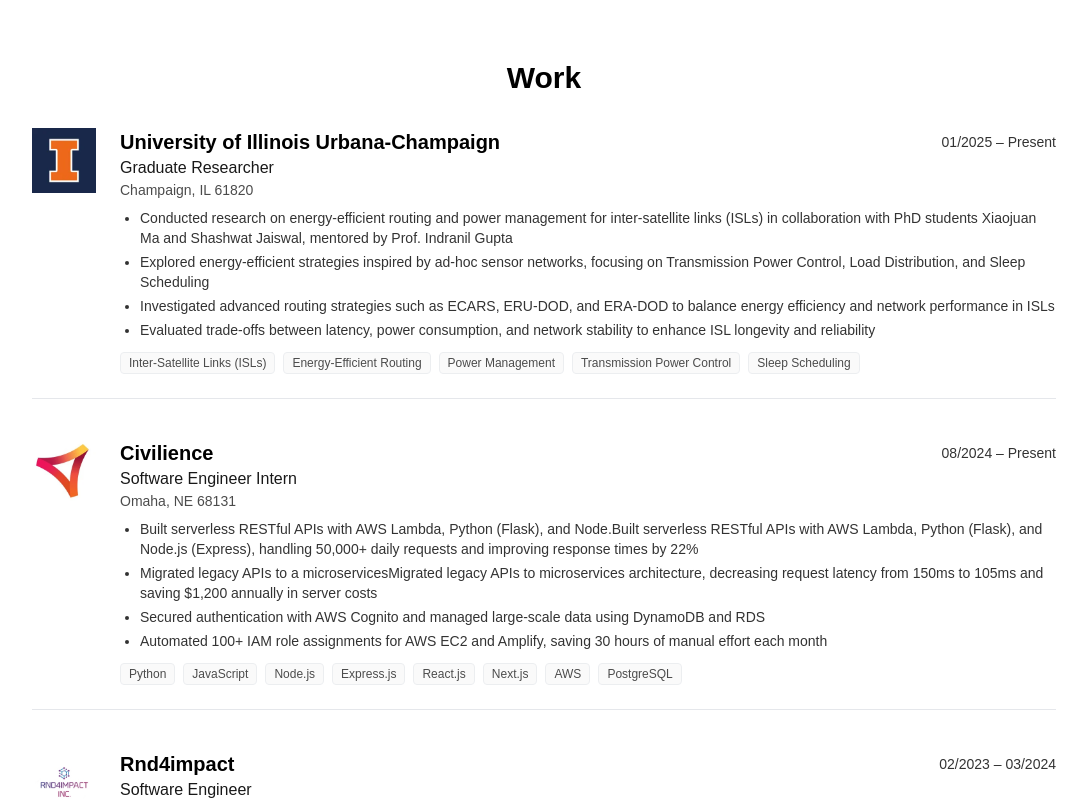
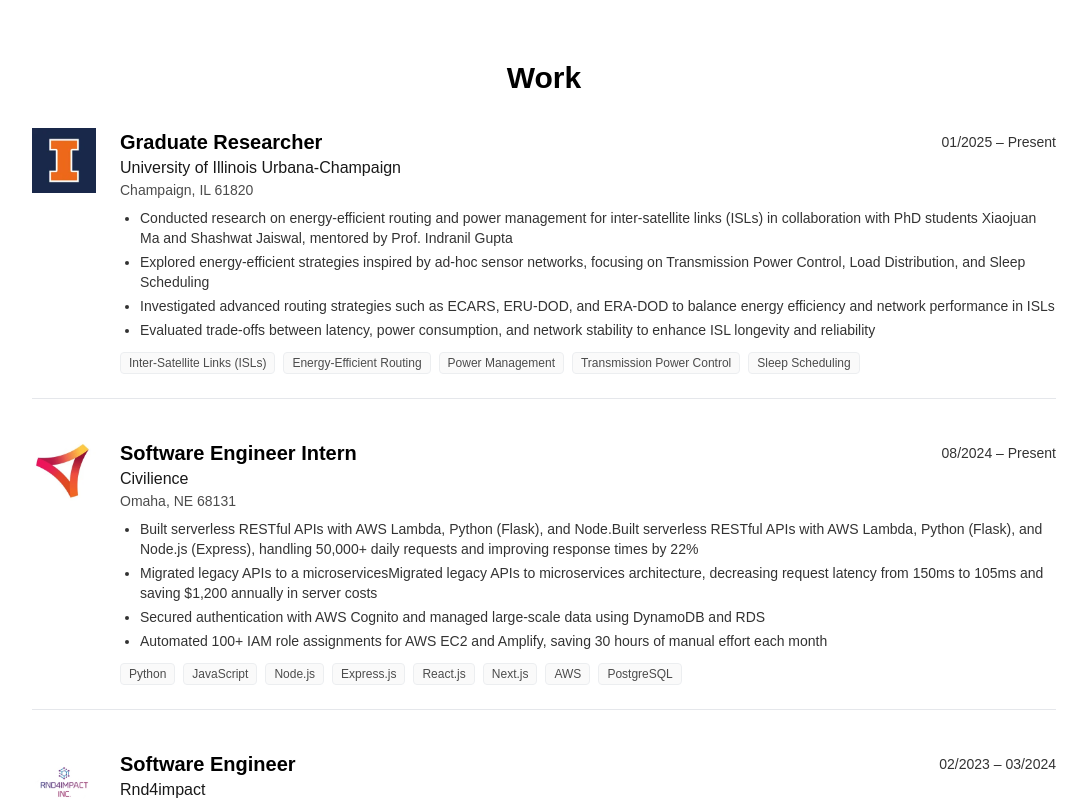
Before and after one commit to Shiyang-Zhao/Shiyang-Zhao.github.io, a Next.js app: page / in a window 1280 px wide. Shown: the part 1240-2040 px from the top of the page, without its empty margins (96-1183 px from the left). Built offline with nearby package versions, Linux system fonts and the light colour scheme.

Commit message:
change layout of work section

```diff
--- a/src/components/Work/Work.tsx
+++ b/src/components/Work/Work.tsx
@@ -23,22 +23,24 @@
               />
               <div className="flex-1">
                 <div className="flex flex-wrap justify-between items-center">
-                  <Link
-                    href={job.url}
-                    target="_blank"
-                    rel="noreferrer"
-                    className="text-xl font-semibold hover:underline"
-                  >
-                    {job.company}
-                  </Link>
+                  {/* 👇 Bold Job Title */}
+                  <span className="text-xl font-semibold">{job.jobTitle}</span>
+
                   <span className="text-sm text-[var(--clr-text)] opacity-80">
                     {job.startDate} – {job.endDate}
                   </span>
                 </div>
 
-                <p className="text-[var(--clr-text)] opacity-90">
-                  {job.jobTitle}
-                </p>
+                {/* 👇 Company Name as a link */}
+                <Link
+                  href={job.url}
+                  target="_blank"
+                  rel="noreferrer"
+                  className="hover:underline text-[var(--clr-text)] opacity-90"
+                >
+                  {job.company}
+                </Link>
+
                 <p className="text-sm text-[var(--clr-text)] opacity-70 mb-2">
                   {job.location}
                 </p>
```
